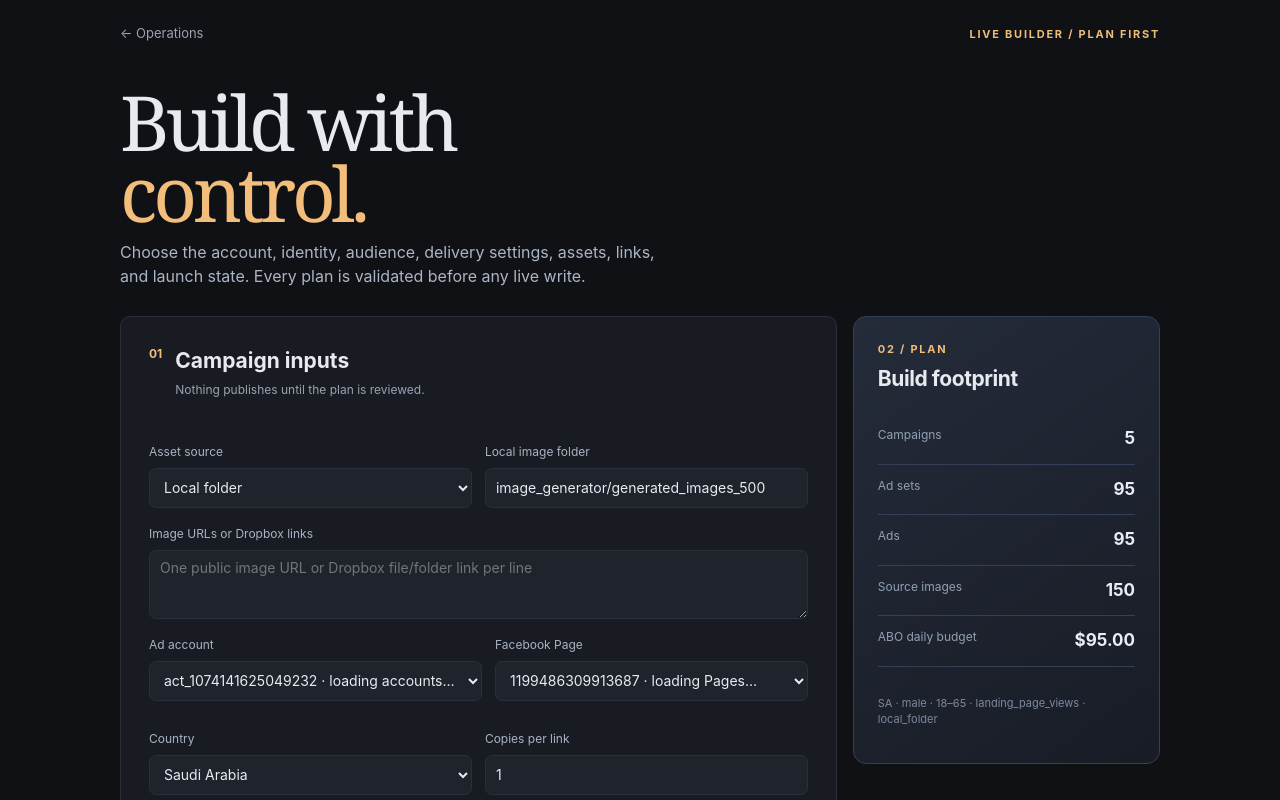
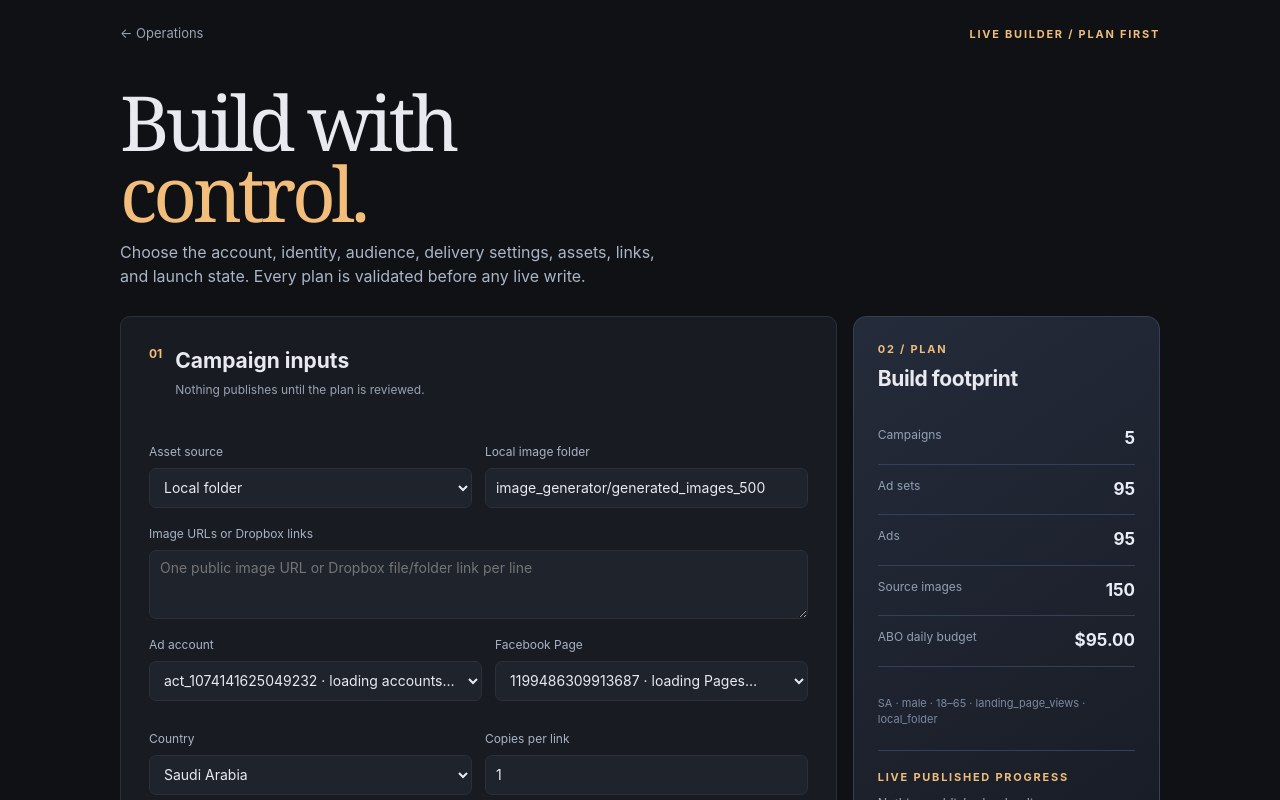
Before and after one commit to rahulmeethbrother/meta-ops-dashboard, a Next.js app in the folder web/: page /ads/builder in a window 1280 px wide. Shown: the top 800 px of the page. Built offline with nearby package versions, Linux system fonts and the light colour scheme; no server answers.

Commit message:
Show live progress in campaign builder

```diff
--- a/web/src/app/ads/builder/page.tsx
+++ b/web/src/app/ads/builder/page.tsx
@@ -5,6 +5,7 @@ import Link from "next/link";
 
 const defaultLinks = ["https://cutt.ly/0ydtKriA", "https://cutt.ly/PydtKHqY", "https://cutt.ly/VydyVqZ9", "https://cutt.ly/dydyVQyu", "https://cutt.ly/3ydrYllJ"];
 type MetaOption = { id: string; name: string; logo?: string | null };
+type CampaignProgress = { campaignId: string; campaignName: string; campaignStatus: string; adsets: { total: number; active: number; paused: number; inProcess: number; issues: number }; ads: { total: number; active: number; paused: number; inProcess: number; issues: number } };
 
 function Builder() {
   const [folder, setFolder] = useState("image_generator/generated_images_500");
@@ -29,6 +30,7 @@ function Builder() {
   const [copies, setCopies] = useState("1");
   const [links, setLinks] = useState(defaultLinks);
   const [planned, setPlanned] = useState(false);
+  const [progress, setProgress] = useState<CampaignProgress[]>([]);
 
   useEffect(() => {
     void fetch("/api/ads/access").then((response) => {
@@ -44,6 +46,15 @@ function Builder() {
       setPages(data.pages ?? []);
       if (data.pages?.length && !data.pages.some((page) => page.id === pageId)) setPageId(data.pages[0].id);
     });
+  }, [accountId]);
+
+  useEffect(() => {
+    const refresh = () => void fetch(`/api/ads/progress?accountId=${encodeURIComponent(accountId)}`, { cache: "no-store" }).then(async (response) => {
+      if (response.ok) setProgress(((await response.json()) as { progress?: CampaignProgress[] }).progress ?? []);
+    });
+    refresh();
+    const timer = window.setInterval(refresh, 5000);
+    return () => window.clearInterval(timer);
   }, [accountId]);
 
   const plan = useMemo(() => {
@@ -79,7 +90,7 @@ function Builder() {
         <button className="btn builder-submit" onClick={() => setPlanned(true)}>Validate live build plan <span>→</span></button>
         {planned && <div className="builder-success">Plan validated, not published: {plan.campaigns} campaigns, {plan.adsets} ad sets, {plan.ads} ads, {plan.images} source images, {plan.daily.toFixed(2)} daily budget. {budgetMode.toUpperCase()} structure is ready for the queued publisher.</div>}
       </section>
-      <aside className="builder-summary"><span className="ads-section-kicker">02 / PLAN</span><h2>Build footprint</h2><div className="builder-stat"><span>Campaigns</span><strong>{plan.campaigns}</strong></div><div className="builder-stat"><span>Ad sets</span><strong>{plan.adsets}</strong></div><div className="builder-stat"><span>Ads</span><strong>{plan.ads}</strong></div><div className="builder-stat"><span>Source images</span><strong>{plan.images}</strong></div><div className="builder-stat"><span>{budgetMode.toUpperCase()} daily budget</span><strong>${plan.daily.toFixed(2)}</strong></div><p className="muted">{country} · {gender} · {minAge}–{maxAge} · {optimization} · {assetSource}</p></aside>
+      <aside className="builder-summary"><span className="ads-section-kicker">02 / PLAN</span><h2>Build footprint</h2><div className="builder-stat"><span>Campaigns</span><strong>{plan.campaigns}</strong></div><div className="builder-stat"><span>Ad sets</span><strong>{plan.adsets}</strong></div><div className="builder-stat"><span>Ads</span><strong>{plan.ads}</strong></div><div className="builder-stat"><span>Source images</span><strong>{plan.images}</strong></div><div className="builder-stat"><span>{budgetMode.toUpperCase()} daily budget</span><strong>${plan.daily.toFixed(2)}</strong></div><p className="muted">{country} · {gender} · {minAge}–{maxAge} · {optimization} · {assetSource}</p><div className="builder-progress"><span className="ads-section-kicker">LIVE PUBLISHED PROGRESS</span>{progress.length === 0 ? <small>Nothing published or loading…</small> : progress.slice(0, 8).map((item) => <div className="builder-progress-row" key={item.campaignId}><strong>{item.campaignName}</strong><small>{item.adsets.active}/{item.adsets.total} ad sets · {item.ads.active}/{item.ads.total} ads · {item.campaignStatus}</small></div>)}</div></aside>
     </div>
   </div>;
 }
--- a/web/src/app/globals.css
+++ b/web/src/app/globals.css
@@ -11,7 +11,8 @@
   --ok: #3fb950;
   --warn: #d29922;
 }
- .builder-identities { display: flex; flex-wrap: wrap; gap: 8px; margin-top: 12px; }.builder-identities span { display: inline-flex; align-items: center; gap: 7px; padding: 6px 9px; color: #dfe7f5; background: #11151d; border: 1px solid #344055; border-radius: 999px; font-size: 11px; }.builder-identities img, .builder-identities i { width: 22px; height: 22px; border-radius: 50%; object-fit: cover; background: #4c5b73; }
+.builder-identities { display: flex; flex-wrap: wrap; gap: 8px; margin-top: 12px; }.builder-identities span { display: inline-flex; align-items: center; gap: 7px; padding: 6px 9px; color: #dfe7f5; background: #11151d; border: 1px solid #344055; border-radius: 999px; font-size: 11px; }.builder-identities img, .builder-identities i { width: 22px; height: 22px; border-radius: 50%; object-fit: cover; background: #4c5b73; }
+.builder-progress { margin-top: 22px; padding-top: 18px; border-top: 1px solid #344055; }.builder-progress > small { display: block; margin-top: 10px; color: var(--muted); }.builder-progress-row { padding: 10px 0; border-bottom: 1px solid #344055; }.builder-progress-row strong, .builder-progress-row small { display: block; }.builder-progress-row strong { color: #dfe7f5; font-size: 11px; }.builder-progress-row small { margin-top: 4px; color: var(--muted); font-size: 10px; }
 * { box-sizing: border-box; }
 
 body {
```
